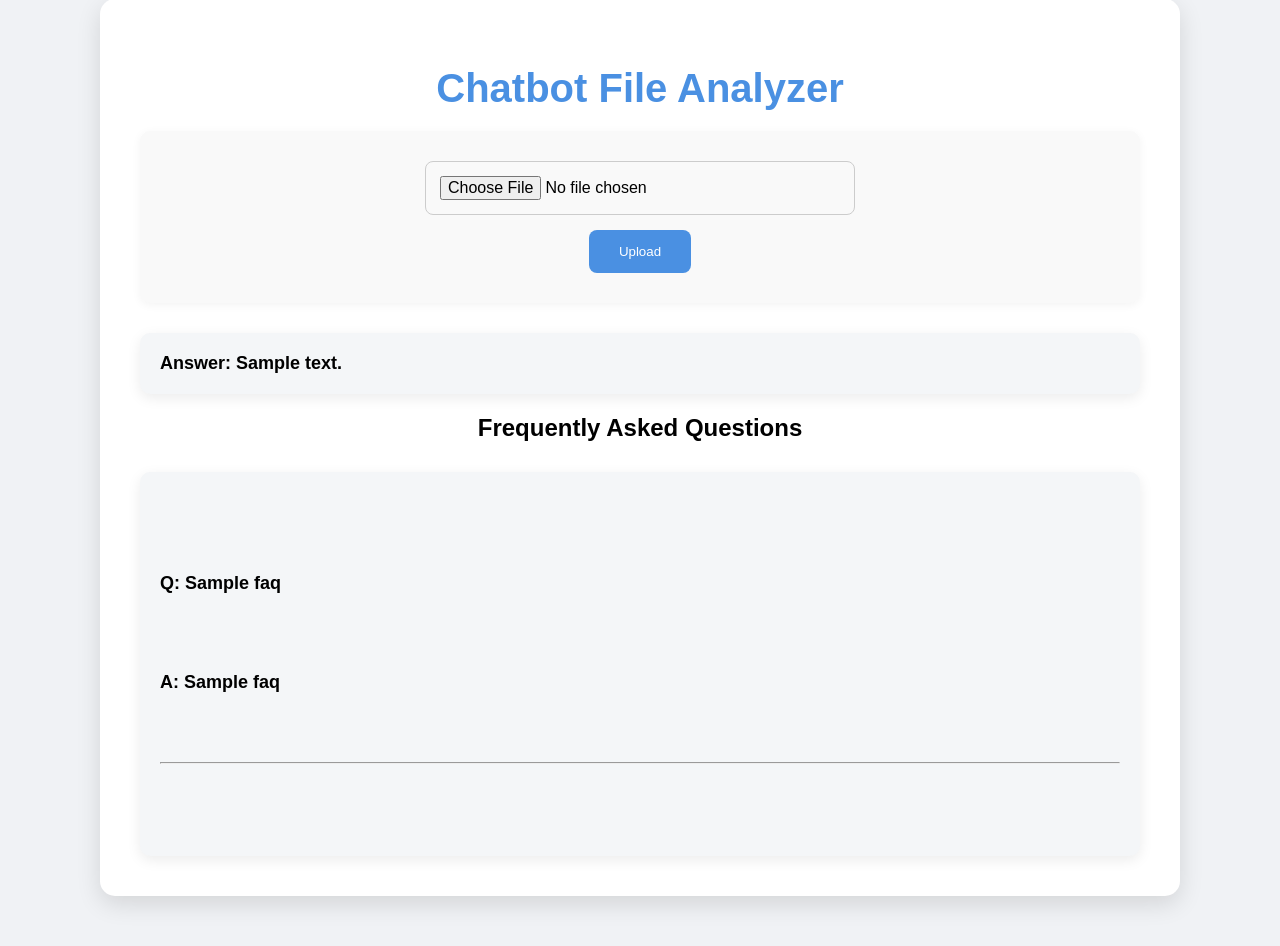
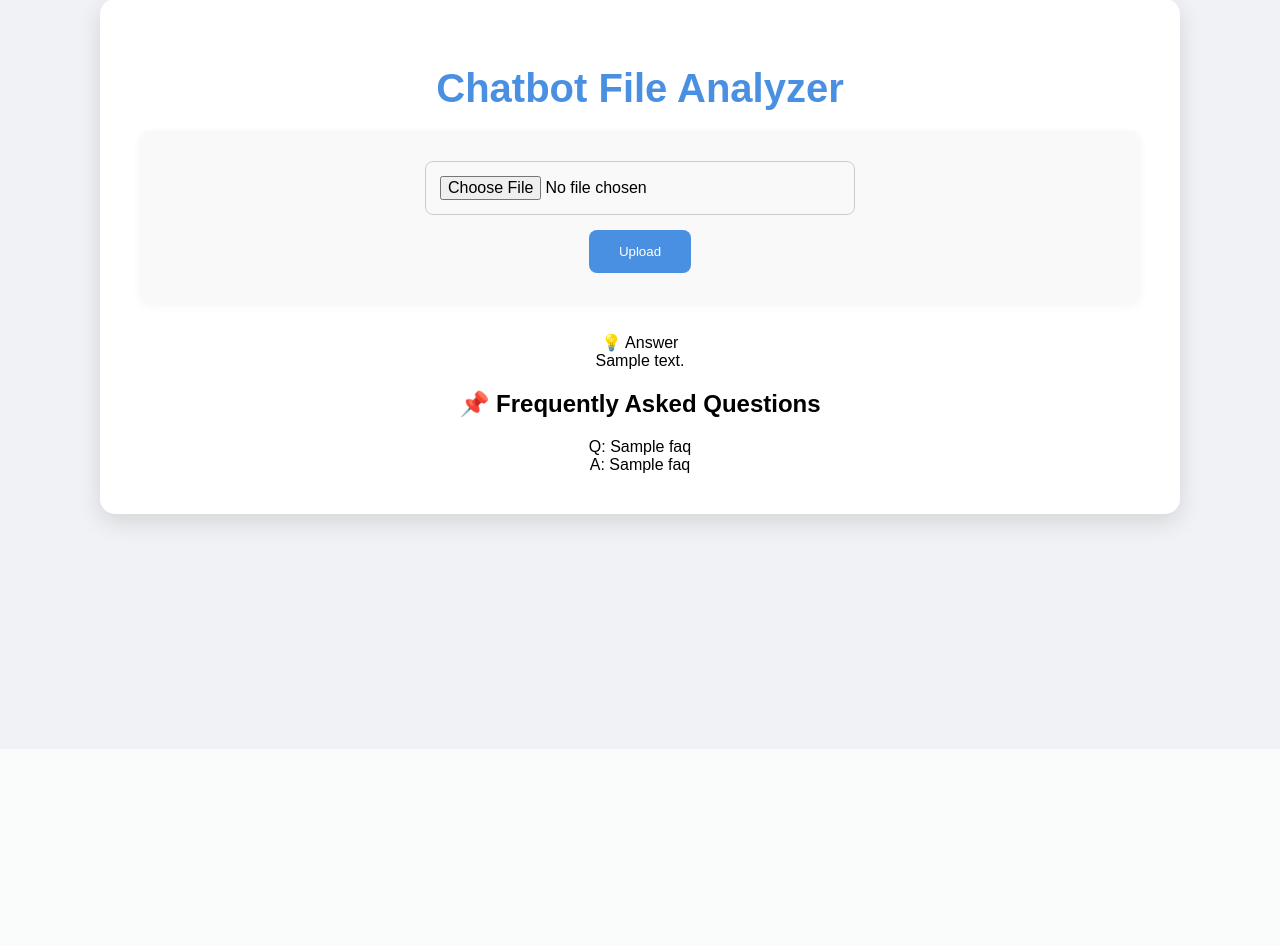
Before and after one commit to kalpak7/chatbot, a Flask app: template templates/index.html in a window 1280 px wide. Shown: the part 51-997 px from the top of the page. After the commit the page ends 589 px from the top, so only its background shows below. Run offline with Flask 3, Linux system fonts and the light colour scheme; the template is opened without the code that fills it: most values are stand-ins (such as "Sample title", 1, 10 or a date in 2020).

Commit message:
Update index.html

```diff
--- a/templates/index.html
+++ b/templates/index.html
@@ -11,9 +11,11 @@
   <body>
     <div class="container">
       <h1>Chatbot File Analyzer</h1>
+
       {% if error %}
       <div class="error-box"><strong>Error:</strong> {{ error }}</div>
       {% endif %}
+
       <!-- File upload -->
       <form action="/upload" method="POST" enctype="multipart/form-data">
         <input type="file" name="file" required />
@@ -26,7 +28,7 @@
         <input
           type="text"
           name="question"
-          placeholder="Ask about the file..."
+          placeholder="Ask question ..."
           required
         />
         <button type="submit">Ask</button>
@@ -35,17 +37,21 @@
 
       <!-- Answer -->
       {% if answer %}
-      <div class="result-box"><strong>Answer:</strong> {{ answer }}</div>
+      <div class="answer-box">
+        <div class="answer-header">💡 Answer</div>
+        <div class="answer-content">{{ answer }}</div>
+      </div>
       {% endif %}
 
       <!-- FAQs -->
       {% if faqs %}
-      <h2>Frequently Asked Questions</h2>
-      <div class="result-box">
+      <h2 class="faq-title">📌 Frequently Asked Questions</h2>
+      <div class="faq-grid">
         {% for q, a in faqs %}
-        <p><strong>Q:</strong> {{ q }}</p>
-        <p><strong>A:</strong> {{ a }}</p>
-        <hr />
+        <div class="faq-card">
+          <div class="faq-q"><span>Q:</span> {{ q }}</div>
+          <div class="faq-a"><span>A:</span> {{ a }}</div>
+        </div>
         {% endfor %}
       </div>
       {% endif %}
```
